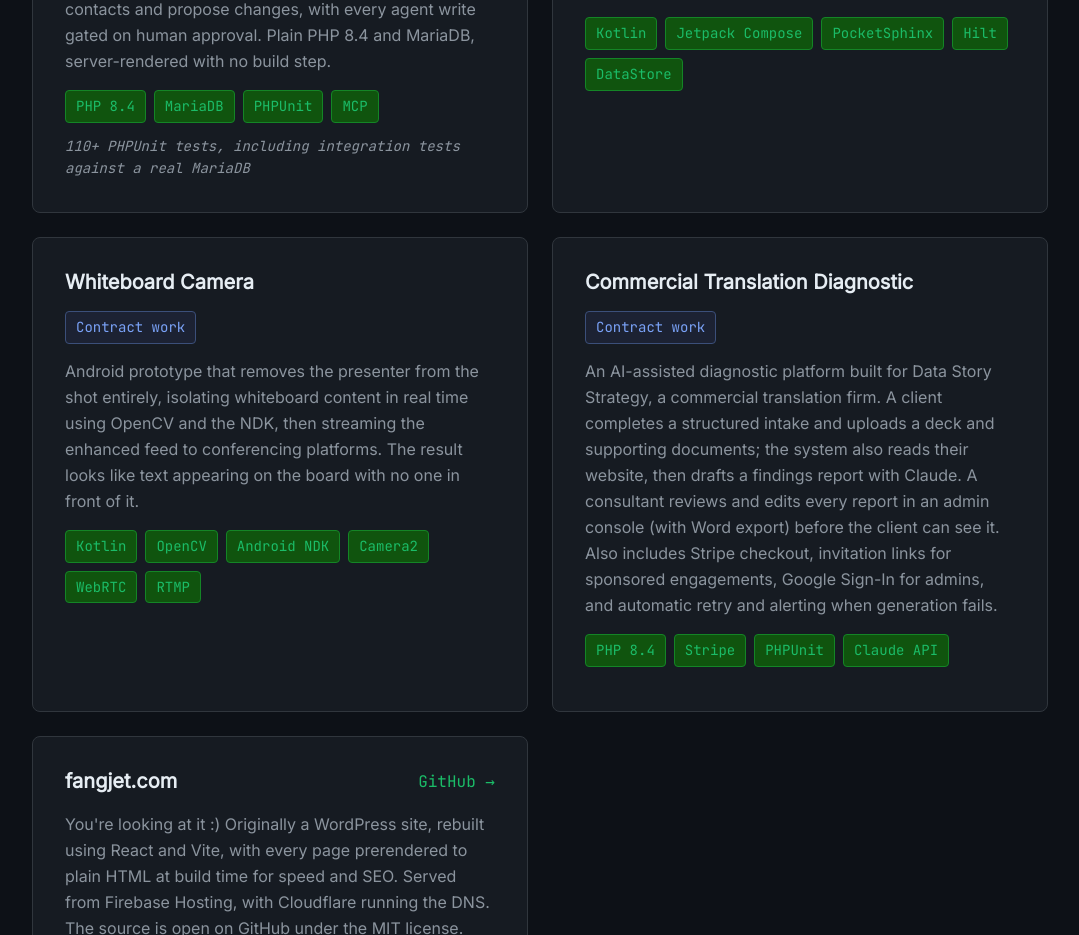
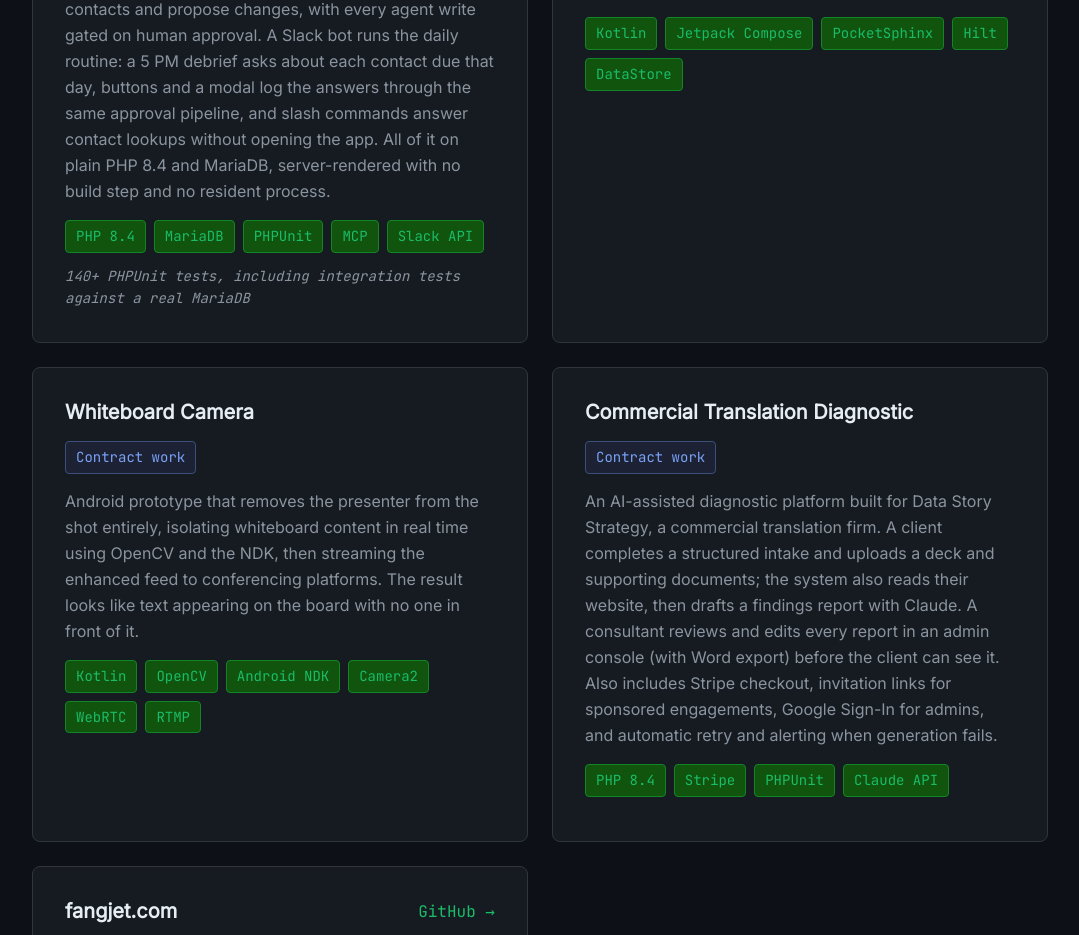
Before and after one commit to tuckercr/fangjet, a React (Vite) app: page /projects in a window 1280 px wide. Shown: the part 1220-2155 px from the top of the page, without its empty margins (100-1179 px from the left). Built offline with nearby package versions, Linux system fonts and the light colour scheme.

Commit message:
Projects: Rolo card covers the Slack bot, counts updated

```diff
--- a/src/pages/Projects.jsx
+++ b/src/pages/Projects.jsx
@@ -35,14 +35,14 @@ const PROJECTS = [
   {
     id: 'rolo-crm',
     // Structured data only (JSON-LD below); not shown on the page.
-    schema: { type: 'WebApplication', os: 'Web', category: 'BusinessApplication', summary: 'A relationship-first CRM with a follow-up rules engine and an MCP server for AI assistants, built for Data Story Strategy.' },
+    schema: { type: 'WebApplication', os: 'Web', category: 'BusinessApplication', summary: 'A relationship-first CRM with a follow-up rules engine, an MCP server for AI assistants, and a Slack bot that runs the daily follow-up routine, built for Data Story Strategy.' },
     title: 'Rolo CRM',
     statusTag: 'Contract work',
     links: [{ label: 'GitHub', href: 'https://github.com/tuckercr/rolo-showcase' }],
     description:
-      'A relationship-first CRM built for Data Story Strategy, a commercial translation firm for diagnostic and biotech companies, in production since July 2026. A configurable rules engine schedules each contact\'s next follow-up, and a dashboard and daily email surface what\'s overdue. An MCP server lets AI assistants read contacts and propose changes, with every agent write gated on human approval. Plain PHP 8.4 and MariaDB, server-rendered with no build step.',
-    tags: ['PHP 8.4', 'MariaDB', 'PHPUnit', 'MCP'],
-    note: '110+ PHPUnit tests, including integration tests against a real MariaDB',
+      'A relationship-first CRM built for Data Story Strategy, a commercial translation firm for diagnostic and biotech companies, in production since July 2026. A configurable rules engine schedules each contact\'s next follow-up, and a dashboard and daily email surface what\'s overdue. An MCP server lets AI assistants read contacts and propose changes, with every agent write gated on human approval. A Slack bot runs the daily routine: a 5 PM debrief asks about each contact due that day, buttons and a modal log the answers through the same approval pipeline, and slash commands answer contact lookups without opening the app. All of it on plain PHP 8.4 and MariaDB, server-rendered with no build step and no resident process.',
+    tags: ['PHP 8.4', 'MariaDB', 'PHPUnit', 'MCP', 'Slack API'],
+    note: '140+ PHPUnit tests, including integration tests against a real MariaDB',
   },
   {
     id: 'hark',
```
